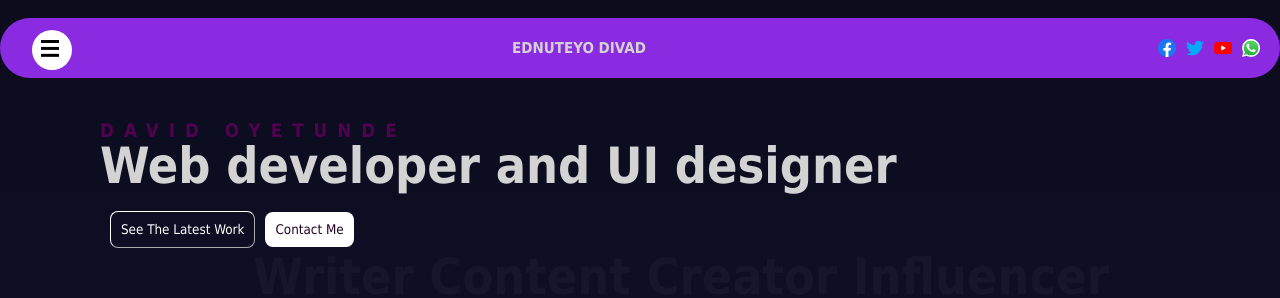
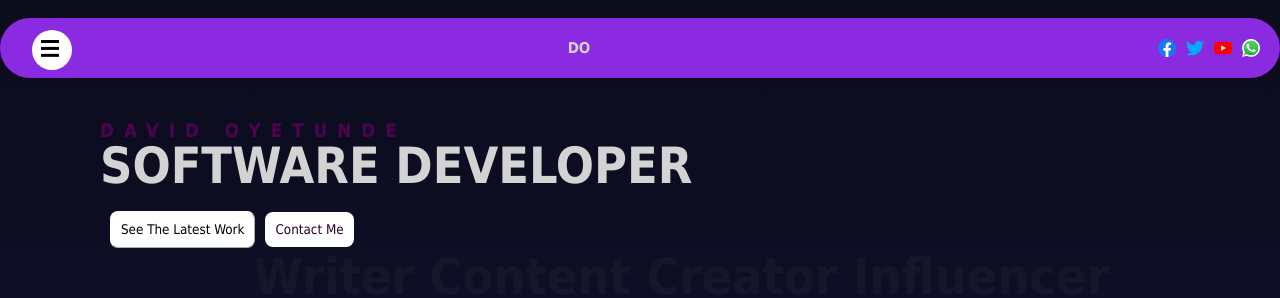
Before and after one commit to DavidOyetundeIfe/My-Portfolio, a React (Create React App) app: page / in a window 1280 px wide. In both pictures the pointer is over the button "See The Latest Work". Shown: the part 18-316 px from the top of the page. Built offline with nearby package versions, Linux system fonts and the light colour scheme.

Commit message:
version 01

```diff
--- a/src/components/hero/Hero.jsx
+++ b/src/components/hero/Hero.jsx
@@ -70,7 +70,7 @@ export default function Hero() {
             <div>
                 <motion.div className="textContainer" variants={textVariants} initial="initial" animate="animate">
                 <motion.h3 variants={textVariants}>DAVID OYETUNDE</motion.h3>
-                <motion.h1 variants={textVariants}>Web developer and UI designer</motion.h1>
+                <motion.h1 variants={textVariants}>SOFTWARE DEVELOPER</motion.h1>
                 </motion.div>
             </div>
             <div>
--- a/src/components/hero/hero.scss
+++ b/src/components/hero/hero.scss
@@ -78,16 +78,31 @@
                 cursor: pointer;
                 flex-shrink: 1;
             }
+            button:hover{
+                background-color: white;
+                color: black;
+            }
+            button:active{
+                background-color: white;
+                color: pink;
+            }
             .btn{
                 padding: 10px 10px;
                 border-radius: 8px;
                 background-color: white;
-                color:rgb(36, 0, 36);
+                color: rgb(36, 0, 36);
                 margin-left: 10px;
                 border: none;
                 cursor: pointer;
                 flex-shrink: 1;
             }
+            .btn:hover{
+                background-color:transparent;
+                border-width: 1px;
+                color:white;
+                border-color: white;
+            }
+
 
             /* media query */
             @media (max-width: 500px) {
--- a/src/components/navbar/Navbar.jsx
+++ b/src/components/navbar/Navbar.jsx
@@ -8,7 +8,7 @@ const Navbar = () => {
     return <div className="navbar">
             <div className="side-bar"><Sidebar/></div>
             <div className="title">
-            <motion.span initial={{opacity: 0, scale:0.5}} animate={{opacity: 1, scale:1}} transition={{duration:0.5}}>EDNUTEYO DIVAD </motion.span>
+            <motion.span initial={{opacity: 0, scale:0.5}} animate={{opacity: 1, scale:1}} transition={{duration:0.5}}>DO</motion.span>
             </div>
             <div className="links">
                 <div><a href="#" ><img src="./facebook.PNG" alt="facebook link"/></a></div>
```
